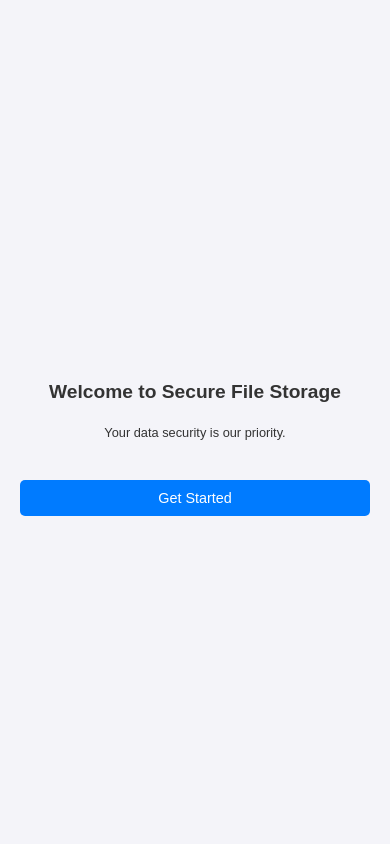
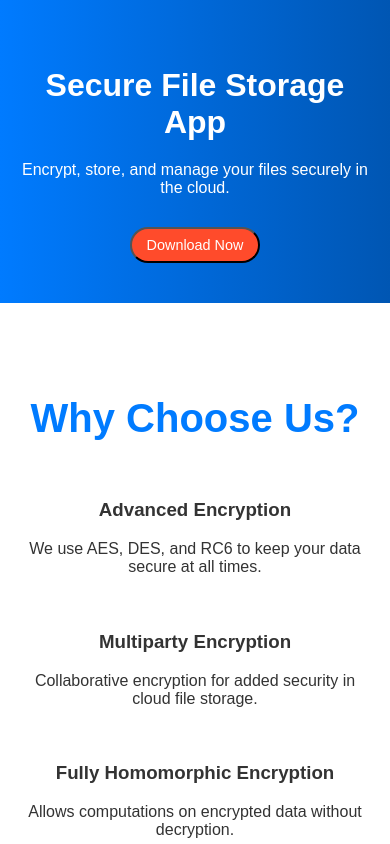
Before and after one commit to ashishkarche/group-no-10, a React (Create React App) app: page / in a window 390 px wide. Shown: the top 844 px of the page. Built offline with nearby package versions, Linux system fonts and the light colour scheme.

Commit message:
Updated Push

```diff
--- a/src/App.css
+++ b/src/App.css
@@ -1,166 +1,276 @@
-@import '~slick-carousel/slick/slick.css';
-@import '~slick-carousel/slick/slick-theme.css';
+/* General Styling */
+html {
+  scroll-behavior: smooth;
+}
 
 body {
-  font-family: 'Arial', sans-serif;
-  background: linear-gradient(to right, #e0eafc, #cfdef3);
+  margin: 0;
+  font-family: 'Poppins', sans-serif;
+  background-color: #f4f7fb;
   color: #333;
-  margin: 0;
 }
 
-header {
+/* Hero Section */
+.hero {
+  background: linear-gradient(to right, #007bff, #0056b3);
+  height: 100vh;
+  display: flex;
+  justify-content: center;
+  align-items: center;
+  color: white;
+  text-align: center;
+  padding: 20px;
+}
+
+.hero-content h1 {
+  font-size: 4rem;
+  margin-bottom: 20px;
+}
+
+.hero-content p {
+  font-size: 1.5rem;
+  margin-bottom: 30px;
+}
+
+.cta-button {
+  background-color: #ff4b2b;
+  padding: 15px 30px;
+  color: white;
+  border-radius: 50px;
+  font-size: 1.2rem;
+  transition: background-color 0.3s;
+}
+
+.cta-button:hover {
+  background-color: #ff6f3d;
+}
+
+/* Features Section */
+.features {
+  padding: 60px 20px;
+  background-color: white;
+  text-align: center;
+}
+
+.features h2 {
+  font-size: 2.5rem;
+  color: #007bff;
+  margin-bottom: 40px;
+}
+
+.features-grid {
+  display: grid;
+  grid-template-columns: repeat(3, 1fr);
+  gap: 20px;
+}
+
+/* Screenshots Section (Collage) */
+.screenshots {
+  padding: 60px 20px;
+  background-color: #f4f7fb;
+  text-align: center;
+}
+
+.screenshots h2 {
+  font-size: 2.5rem;
+  color: #007bff;
+  margin-bottom: 40px;
+}
+
+.screenshots-grid {
+  display: grid;
+  grid-template-columns: repeat(3, 1fr); /* 3 columns for desktop */
+  gap: 20px;
+  justify-items: center;
+}
+
+.screenshots-grid img {
+  width: 100%;
+  max-width: 300px; /* Prevent overly large images */
+  border-radius: 10px;
+  box-shadow: 0 6px 12px rgba(0, 0, 0, 0.2);
+}
+
+/* Responsive Adjustments */
+@media (max-width: 1024px) {
+  .screenshots-grid {
+    grid-template-columns: repeat(2, 1fr); /* 2 columns for tablets */
+  }
+}
+
+@media (max-width: 768px) {
+  .screenshots-grid {
+    grid-template-columns: 1fr; /* 1 column for mobile */
+  }
+}
+
+
+/* Testimonials Section */
+.testimonials {
+  padding: 60px 20px;
+  background-color: white;
+  text-align: center;
+}
+
+.testimonial-grid {
+  display: grid;
+  grid-template-columns: repeat(3, 1fr);
+  gap: 20px;
+}
+
+.testimonial-item {
+  background-color: #f4f7fb;
+  padding: 20px;
+  border-radius: 10px;
+  box-shadow: 0 4px 10px rgba(0, 0, 0, 0.1);
+}
+
+/* Download Section */
+.download-section {
+  padding: 60px 20px;
+  background-color: white;
+  text-align: center;
+}
+
+.download-buttons {
+  display: flex;
+  justify-content: center;
+  gap: 20px;
+  flex-wrap: wrap; /* Ensure buttons wrap on smaller screens */
+}
+
+.download-button {
+  background-color: #007bff;
+  padding: 15px 30px;
+  color: white;
+  border-radius: 50px;
+  font-size: 1.2rem;
+  transition: background-color 0.3s;
+  display: flex;
+  align-items: center;
+  gap: 10px;
+  width: 100%; /* Ensure it takes full width on mobile */
+  max-width: 400px; /* Set a maximum width */
+}
+
+.download-button.disabled {
+  background-color: gray;
+}
+
+.download-button:hover {
+  background-color: #0056b3;
+}
+
+/* Responsive Adjustments for Download Buttons */
+@media (max-width: 768px) {
+  .download-button {
+    width: 100%;
+    font-size: 1rem;
+    padding: 12px 25px;
+  }
+}
+
+@media (max-width: 480px) {
+  .download-button {
+    font-size: 0.9rem;
+    padding: 10px 20px;
+  }
+}
+
+/* Footer */
+.footer {
   background-color: #007bff;
   color: white;
   padding: 20px;
   text-align: center;
-  box-shadow: 0 2px 10px rgba(0, 0, 0, 0.2);
-}
-
-header a {
-  margin-left: 10px; /* Adjust spacing as needed */
-}
-
-
-h1 {
-  margin-bottom: 10px;
-  font-size: 2.5rem; /* Increased header size */
-}
-
-section {
-  padding: 40px 20px;
-  max-width: 800px; /* Maximum width for desktop */
-  margin: 20px auto; /* Center the section */
-  border-radius: 10px;
-  background-color: white;
-  box-shadow: 0 6px 20px rgba(0, 0, 0, 0.1);
-  transition: transform 0.3s, box-shadow 0.3s; /* Added transition */
-}
-
-section:hover {
-  transform: translateY(-5px); /* Subtle lift on hover */
-  box-shadow: 0 10px 30px rgba(0, 0, 0, 0.2); /* Deeper shadow on hover */
-}
-
-h2 {
-  color: #007bff;
-  font-size: 2rem; /* Increased h2 size */
-}
-
-button {
-  background-color: #007bff;
-  color: white;
-  padding: 10px 20px;
-  border: none;
-  cursor: pointer;
-  border-radius: 5px;
-  transition: background-color 0.3s, transform 0.3s; /* Added transform */
-}
-
-button:hover {
-  background-color: #0056b3;
-  transform: translateY(-2px); /* Slight lift on hover */
-}
-
-.loading {
   display: flex;
   justify-content: center;
   align-items: center;
-  height: 100px;
+  gap: 10px;
 }
 
-.screenshot {
-  width: 80%; /* Set a fixed width to make images smaller */
-  max-width: 100%; /* Maintain responsiveness */
-  border-radius: 10px;
-  margin: 0 auto; /* Center the image */
-  transition: transform 0.3s; /* Added transition */
+.footer a {
+  color: white;
+  transition: color 0.3s;
 }
 
-.screenshot:hover {
-  transform: scale(1.05); /* Slightly enlarge image on hover */
+.footer a:hover {
+  color: #ff6f3d;
 }
 
-.slider {
-  margin: 20px auto;
-  max-width: 600px; /* Set a maximum width for the slider */
-}
+/* Responsive Design */
 
-footer {
-  text-align: center;
-  padding: 20px;
-  background-color: #007bff;
-  color: white;
-}
-
-/* Media Queries for Responsiveness */
-@media (max-width: 1200px) {
-  section {
-    padding: 30px; /* Reduced padding for larger tablets */
+/* Tablets */
+@media (max-width: 1024px) {
+  .hero-content h1 {
+    font-size: 3rem;
   }
-  .screenshot {
-    width: 90%; /* Make images slightly larger on larger tablets */
+  .hero-content p {
+    font-size: 1.3rem;
+  }
+  .features-grid {
+    grid-template-columns: repeat(2, 1fr);
+  }
+  .testimonial-grid {
+    grid-template-columns: repeat(2, 1fr);
+  }
+  .download-buttons {
+    flex-direction: column;
+    gap: 15px;
   }
 }
 
-@media (max-width: 900px) {
-  section {
-    padding: 25px; /* Further reduced padding for tablets */
+/* Mobile Devices */
+@media (max-width: 768px) {
+  .hero {
+    height: auto;
+    padding: 40px 20px;
+    text-align: center;
   }
-  h1 {
-    font-size: 2rem; /* Adjust font size for header */
+
+  .hero-content h1 {
+    font-size: 2.5rem;
   }
-  h2 {
-    font-size: 1.5rem; /* Adjust font size for h2 */
+
+  .hero-content p {
+    font-size: 1.1rem;
   }
-  button {
-    padding: 8px 16px; /* Smaller button size */
+
+  .cta-button {
+    font-size: 1rem;
+    padding: 10px 20px;
+  }
+
+  .features-grid {
+    grid-template-columns: 1fr;
+  }
+
+  .testimonial-grid {
+    grid-template-columns: 1fr;
+  }
+
+  .download-buttons {
+    flex-direction: column;
+    gap: 15px;
   }
 }
 
-@media (max-width: 600px) {
-  section {
-    padding: 20px; /* Padding for mobile */
+@media (max-width: 480px) {
+  .hero-content h1 {
+    font-size: 2rem;
   }
-  h1 {
-    font-size: 1.5rem; /* Further reduce header font size */
+
+  .hero-content p {
+    font-size: 1rem;
   }
-  h2 {
-    font-size: 1.2rem; /* Further reduce h2 font size */
+
+  .cta-button {
+    padding: 8px 15px;
+    font-size: 0.9rem;
   }
-  .screenshot {
-    width: 100%; /* Full width for mobile images */
-  }
-  button {
-    width: 100%; /* Full-width buttons on mobile */
-    padding: 12px; /* Adjust padding for mobile buttons */
+
+  .download-button {
+    font-size: 1rem;
+    padding: 10px 20px;
   }
 }
-
-.dot-loader {
-  display: flex;
-  justify-content: center;
-  align-items: center;
-  height: 100vh; /* Full viewport height */
-}
-
-.dot {
-  height: 15px;
-  width: 15px;
-  margin: 5px;
-  border-radius: 50%;
-  background-color: #007bff;
-  animation: bounce 0.6s infinite alternate;
-}
-
-@keyframes bounce {
-  0% { transform: translateY(0); }
-  100% { transform: translateY(-15px); }
-}
-
-.dot:nth-child(2) {
-  animation-delay: 0.2s;
-}
-
-.dot:nth-child(3) {
-  animation-delay: 0.4s;
-}
--- a/src/App.js
+++ b/src/App.js
@@ -1,12 +1,9 @@
 import React, { useState, useEffect } from 'react';
-import Slider from 'react-slick';
 import './App.css';
-
-import { FaGithub } from 'react-icons/fa';
+import { FaGithub, FaApple, FaWindows } from 'react-icons/fa';
 import screenshot1 from './assets/Screenshot-1.png';
 import screenshot2 from './assets/Screenshot-2.png';
 import screenshot3 from './assets/Screenshot-3.png';
-import LandingPage from './LandingPage'; // Import LandingPage component
 
 const screenshots = [screenshot1, screenshot2, screenshot3];
 
@@ -20,149 +17,131 @@ function DotLoader() {
   );
 }
 
-function DownloadApp() {
+function HeroSection() {
+  return (
+    <section className="hero">
+      <div className="hero-content">
+        <h1>Secure File Storage App</h1>
+        <p>Encrypt, store, and manage your files securely in the cloud.</p>
+        <a href="#download">
+          <button className="cta-button">Download Now</button>
+        </a>
+      </div>
+    </section>
+  );
+}
+
+function FeaturesSection() {
+  return (
+    <section className="features">
+      <h2>Why Choose Us?</h2>
+      <div className="features-grid">
+        <div className="feature-item">
+          <h3>Advanced Encryption</h3>
+          <p>We use AES, DES, and RC6 to keep your data secure at all times.</p>
+        </div>
+        <div className="feature-item">
+          <h3>Multiparty Encryption</h3>
+          <p>Collaborative encryption for added security in cloud file storage.</p>
+        </div>
+        <div className="feature-item">
+          <h3>Fully Homomorphic Encryption</h3>
+          <p>Allows computations on encrypted data without decryption.</p>
+        </div>
+      </div>
+    </section>
+  );
+}
+
+function ScreenshotCarousel() {
+  return (
+    <section className="screenshots">
+      <h2>App Screenshots</h2>
+      <div className="screenshots-grid">
+        {screenshots.map((screenshot, index) => (
+          <img key={index} src={screenshot} alt={`Screenshot ${index + 1}`} />
+        ))}
+      </div>
+    </section>
+
+  );
+}
+
+function TestimonialsSection() {
+  return (
+    <section className="testimonials">
+      <h2>What Our Users Say</h2>
+      <div className="testimonial-grid">
+        <div className="testimonial-item">
+          <p>"The best file storage app I've ever used! So secure and easy."</p>
+          <h3>- Sarah J.</h3>
+        </div>
+        <div className="testimonial-item">
+          <p>"I trust this app with all my sensitive files, highly recommend."</p>
+          <h3>- John D.</h3>
+        </div>
+        <div className="testimonial-item">
+          <p>"Great user experience, the encryption methods are top-notch."</p>
+          <h3>- Emma P.</h3>
+        </div>
+      </div>
+    </section>
+  );
+}
+
+function DownloadSection() {
+  return (
+    <section id="download" className="download-section">
+      <h2>Download Secure File Storage App</h2>
+      <div className="download-buttons">
+        <a
+          href="https://github.com/ashishkarche/SecureFileApp/releases/download/v2.0/SecureFileAppSetup.exe"
+          target="_blank"
+          rel="noopener noreferrer"
+        >
+          <button className="download-button">
+            <FaWindows /> Download for Windows
+          </button>
+        </a>
+        <button className="download-button disabled">
+          <FaApple /> Coming Soon for macOS
+        </button>
+      </div>
+    </section>
+  );
+}
+
+function Footer() {
+  return (
+    <footer className="footer">
+      <p>© 2024 Secure File Storage App. All rights reserved.</p>
+      <a href="https://github.com/ashishkarche/SecureFileApp" target="_blank" rel="noopener noreferrer">
+        <FaGithub style={{ fontSize: '24px', color: 'white' }} />
+      </a>
+    </footer>
+  );
+}
+
+function App() {
   const [loading, setLoading] = useState(true);
 
   useEffect(() => {
-    const timer = setTimeout(() => setLoading(false), 2000); // Simulate loading time
+    const timer = setTimeout(() => setLoading(false), 2000);
     return () => clearTimeout(timer);
   }, []);
 
-  const settings = {
-    dots: true,
-    infinite: true,
-    speed: 500,
-    slidesToShow: 1,
-    slidesToScroll: 1,
-    autoplay: true, // Enable autoplay
-    autoplaySpeed: 2000, // Change slide every 3 seconds
-    responsive: [
-      {
-        breakpoint: 600,
-        settings: {
-          dots: false, // Disable dots on small screens
-        },
-      },
-    ],
-  };
-
   return (
-    <section id="download">
-      <h2>Download Secure File Storage App</h2>
+    <div className="App">
       {loading ? (
         <DotLoader />
       ) : (
         <>
-          <Slider {...settings} className="slider">
-            {screenshots.map((screenshot, index) => (
-              <div key={index}>
-                <img
-                  src={screenshot}
-                  alt={`Screenshot ${index + 1}`}
-                  className="screenshot"
-                />
-              </div>
-            ))}
-          </Slider>
-          <a href="https://github.com/ashishkarche/SecureFileApp/releases/download/v2.0/SecureFileAppSetup.exe" target="_blank" rel="noopener noreferrer">
-            <button>Download Now</button>
-          </a>
-        </>
-      )}
-    </section>
-  );
-}
-
-
-function AppInfo() {
-  return (
-    <section id="info">
-      <h2>About the App</h2>
-      <p>This app provides a secure solution for file storage using advanced cryptography techniques, allowing users to store secret data such as PDFs, images, executables, and any other type of file securely.</p>
-
-    </section>
-  );
-}
-
-function SystemRequirements() {
-  return (
-    <section id="requirements">
-      <h2>System Requirements</h2>
-      <ul>
-        <li>Operating System: Windows 10 / macOS</li>
-        <li>RAM: 4GB minimum</li>
-        <li>Disk Space: 500MB available space</li>
-        <li>Processor: Intel i3 or higher</li>
-      </ul>
-    </section>
-  );
-}
-
-function EncryptionAlgorithms() {
-  return (
-    <section id="encryption">
-      <h2>Encryption Algorithms</h2>
-      <ul>
-        <li>AES</li>
-        <li>DES</li>
-        <li>RC6</li>
-        <li>SHA5</li>
-      </ul>
-      <a href="https://chat.openai.com/share/d4c200ff-e7d9-451e-aa48-9c005a703ec9" target="_blank" rel="noopener noreferrer">
-        <p>Click to see explanation..</p>
-      </a>
-    </section>
-  );
-}
-
-function MultipartyMethod() {
-  return (
-    <section id="multiparty">
-      <h2>Multiparty Method</h2>
-      <h3>Multiparty encryption with FHE</h3>
-      <p>Encrypted data can be safely stored or transferred for analysis.</p>
-      <p><strong>Fully homomorphic encryption:</strong> This method allows secure computation without limitations on operations.</p>
-    </section>
-  );
-}
-
-function App() {
-  const [showLanding, setShowLanding] = useState(true);
-  const [loading, setLoading] = useState(true);
-
-  const handleContinue = () => {
-    setShowLanding(false);
-    setLoading(true);
-    const timer = setTimeout(() => setLoading(false), 2000); // Simulate loading time
-    return () => clearTimeout(timer);
-  };
-
-  return (
-    <div className="App">
-      {showLanding ? (
-        <LandingPage onContinue={handleContinue} />
-      ) : (
-        <>
-          <header>
-            <h1>Secure File Storage on Cloud</h1>
-            <a href="https://github.com/ashishkarche/SecureFileApp" target="_blank" rel="noopener noreferrer">
-              <FaGithub style={{ fontSize: '24px', color: 'white', marginLeft: '10px' }} />
-            </a>
-          </header>
-          {loading ? (
-            <DotLoader />
-          ) : (
-            <main>
-              <DownloadApp />
-              <AppInfo />
-              <SystemRequirements />
-              <EncryptionAlgorithms />
-              <MultipartyMethod />
-            </main>
-          )}
-          <footer>
-            <p>© 2024 Secure File Storage App. All rights reserved.</p>
-          </footer>
+          <HeroSection />
+          <FeaturesSection />
+          <ScreenshotCarousel />
+          <TestimonialsSection />
+          <DownloadSection />
+          <Footer />
         </>
       )}
     </div>
```
